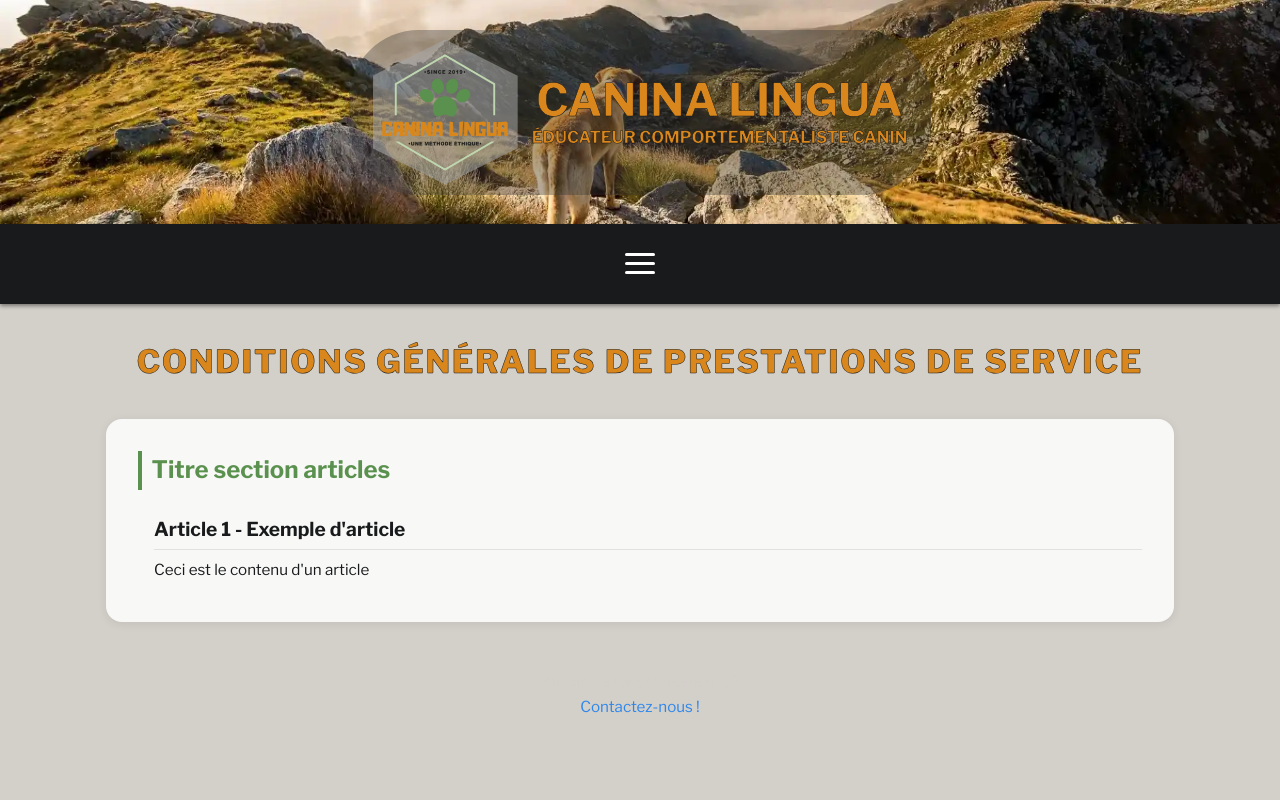
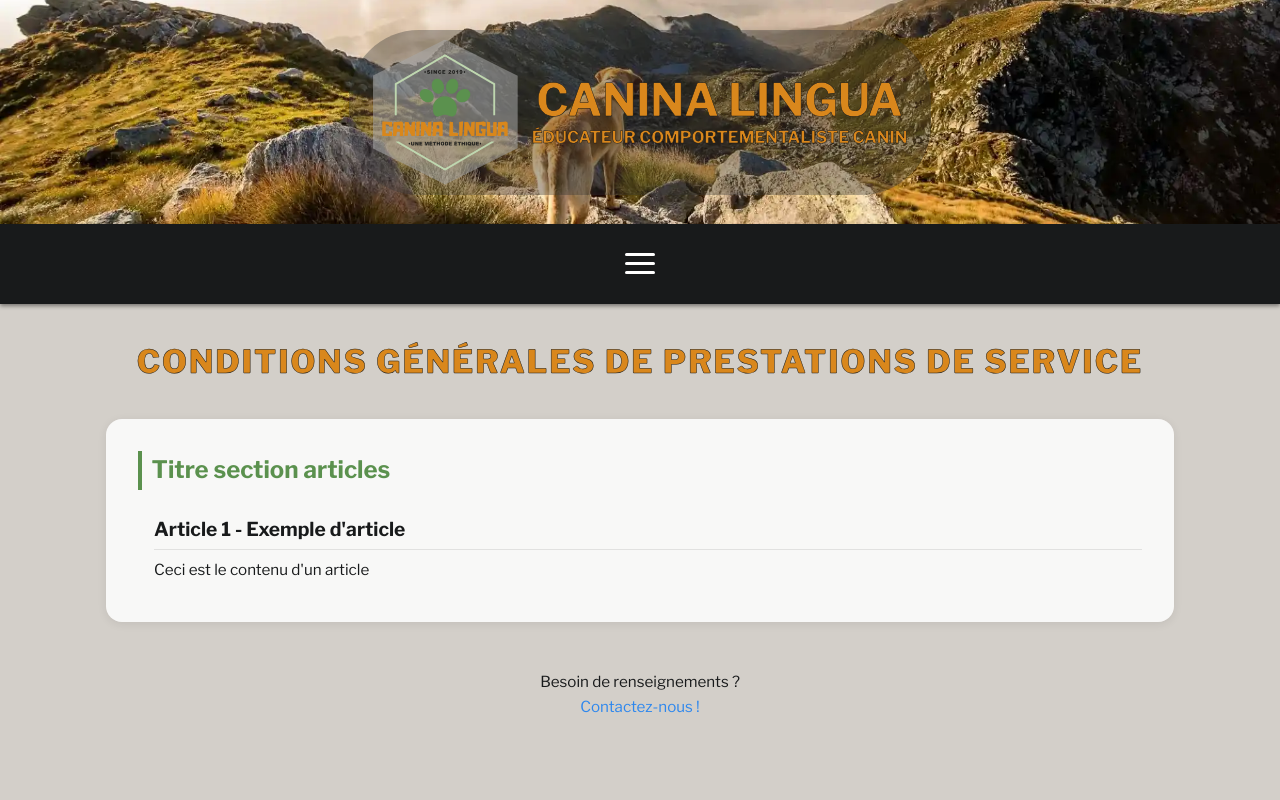
Before and after one commit to JHochart0/Canina_Lingua, a React (Vite) app: page /GTC in a window 1280 px wide. Shown: the top 800 px of the page. Built offline with nearby package versions, Linux system fonts and the light colour scheme.

Commit message:
little fix in gtc

```diff
--- a/src/css/GTC.css
+++ b/src/css/GTC.css
@@ -113,7 +113,7 @@
     margin-top: 1rem;
     text-align: center;
     font-size: 0.95rem;
-    color:var(--color-white);
+    color:var(--color-dark-gray);
 }
 
 .gtc-link a {
--- a/src/css/Photos.css
+++ b/src/css/Photos.css
@@ -262,9 +262,6 @@
     box-shadow: 0 6px 18px rgba(0, 0, 0, 0.25);
 }
 
-
-
-
 /*********************************
 *************Lightbox*************
 *********************************/
```
